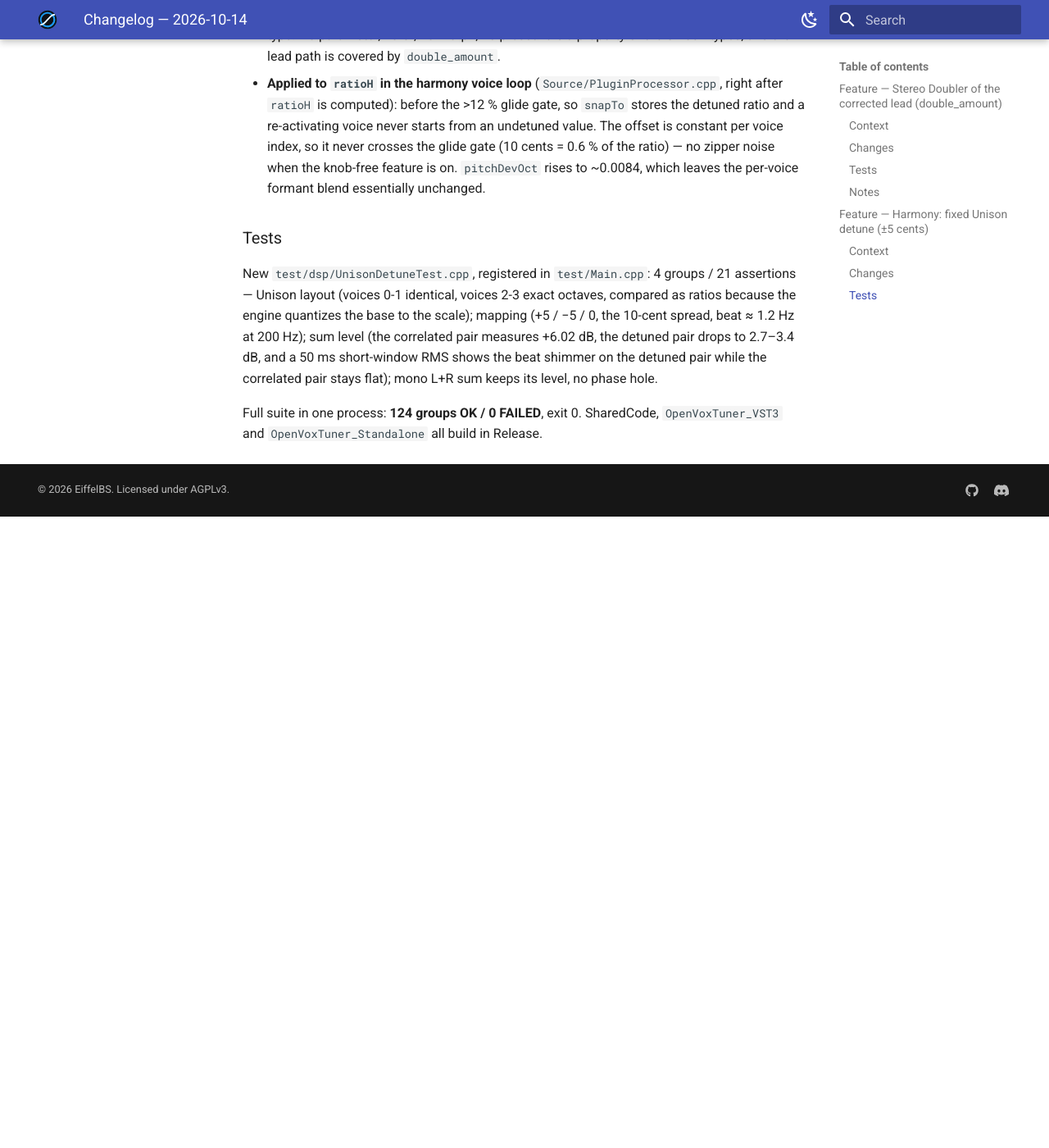
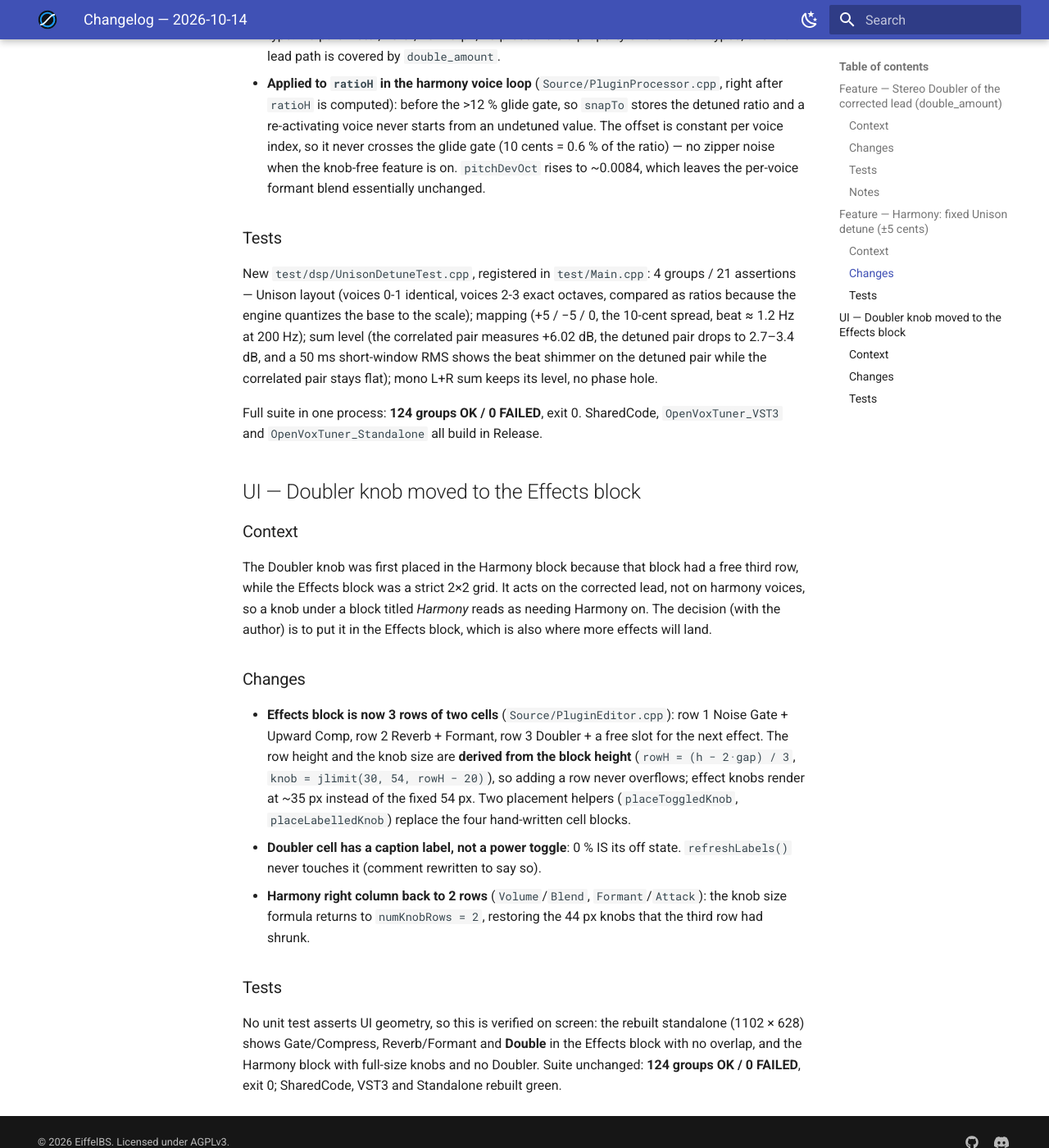
Before and after one commit to EiffelBS/OpenVoxTuner, an MkDocs documentation site: the page built from docs/changelog/changelog-2026-10-14.md, in a window 1280 px wide and 1400 px high, scrolled down 3421 px. Shown: the whole window at 82% size. Built offline with MkDocs 1.6.1 and Material for MkDocs 9.7.7, drawn with Linux system fonts in a browser that asks for light colours; the version menu is left out; before the commit the page ends 4051 px from its top, so only the background shows below that.

Commit message:
ui: move the Doubler knob into the Effects block (3-row grid)

```diff
--- a/docs/changelog/changelog-2026-10-14.md
+++ b/docs/changelog/changelog-2026-10-14.md
@@ -149,3 +149,33 @@
 
 Full suite in one process: **124 groups OK / 0 FAILED**, exit 0. SharedCode,
 `OpenVoxTuner_VST3` and `OpenVoxTuner_Standalone` all build in Release.
+
+## UI — Doubler knob moved to the Effects block
+
+### Context
+The Doubler knob was first placed in the Harmony block because that block had a
+free third row, while the Effects block was a strict 2×2 grid. It acts on the
+corrected lead, not on harmony voices, so a knob under a block titled *Harmony*
+reads as needing Harmony on. The decision (with the author) is to put it in the
+Effects block, which is also where more effects will land.
+
+### Changes
+- **Effects block is now 3 rows of two cells** (`Source/PluginEditor.cpp`): row 1
+  Noise Gate + Upward Comp, row 2 Reverb + Formant, row 3 Doubler + a free slot
+  for the next effect. The row height and the knob size are **derived from the
+  block height** (`rowH = (h − 2·gap) / 3`, `knob = jlimit(30, 54, rowH − 20)`),
+  so adding a row never overflows; effect knobs render at ~35 px instead of the
+  fixed 54 px. Two placement helpers (`placeToggledKnob`, `placeLabelledKnob`)
+  replace the four hand-written cell blocks.
+- **Doubler cell has a caption label, not a power toggle**: 0 % IS its off state.
+  `refreshLabels()` never touches it (comment rewritten to say so).
+- **Harmony right column back to 2 rows** (`Volume`/`Blend`, `Formant`/`Attack`):
+  the knob size formula returns to `numKnobRows = 2`, restoring the 44 px knobs
+  that the third row had shrunk.
+
+### Tests
+No unit test asserts UI geometry, so this is verified on screen: the rebuilt
+standalone (1102 × 628) shows Gate/Compress, Reverb/Formant and **Double** in the
+Effects block with no overlap, and the Harmony block with full-size knobs and no
+Doubler. Suite unchanged: **124 groups OK / 0 FAILED**, exit 0; SharedCode, VST3
+and Standalone rebuilt green.
```
Also changed, not shown: docs/implementation-roadmap.md (+1 -1 lines), docs/user-guide/harmony.md (+2 -2 lines), 1 other file.
